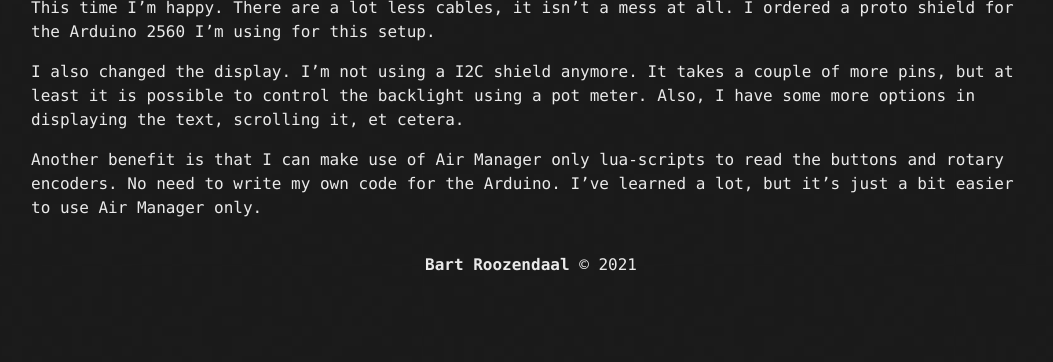
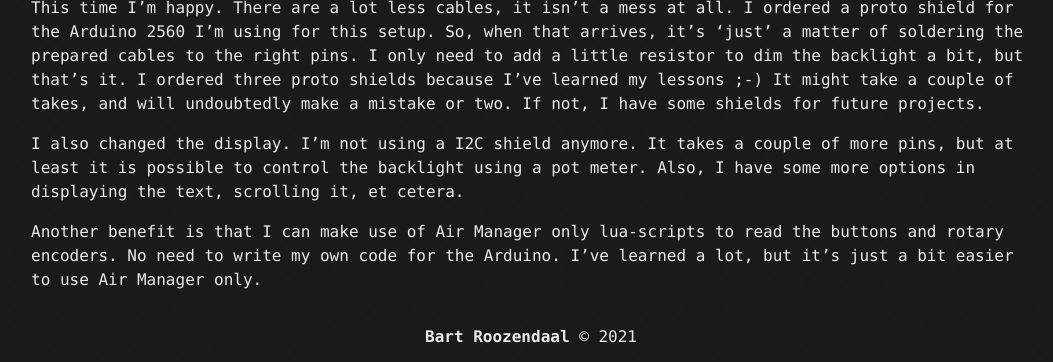
Before and after one commit to bartroozendaal/fsarduino.com, a Jekyll site: the page built from _posts/2021-04-11-Redone the wiring, again.md, in a window 1280 px wide, cut to the strip 799-1161 px from the top of the page. Shown: the whole strip, without its empty margins (109-1162 px from the left). Built offline with Jekyll 4.4.1, drawn with Linux system fonts in a browser that asks for light colours; before the commit the page ends 1089 px from its top, so only the background shows below that.

Commit message:
added some texts

```diff
--- a/_posts/2021-04-11-Redone the wiring, again.md
+++ b/_posts/2021-04-11-Redone the wiring, again.md
@@ -4,7 +4,7 @@ I wasn't happy, again, with the wiring mess. So I decided, again, to redo the wi
 | ------------------------------------- | ----------------------------------- |
 | ![How it started](assets/started.jpg) | ![How it's going](assets/going.jpg) |
 
-This time I'm happy. There are a lot less cables, it isn't a mess at all. I ordered a proto shield for the Arduino 2560 I'm using for this setup.
+This time I'm happy. There are a lot less cables, it isn't a mess at all. I ordered a proto shield for the Arduino 2560 I'm using for this setup. So, when that arrives, it's 'just' a matter of soldering the prepared cables to the right pins. I only need to add a little resistor to dim the backlight a bit, but that's it. I ordered three proto shields because I've learned my lessons ;-) It might take a couple of takes, and will undoubtedly make a mistake or two. If not, I have some shields for future projects.
 
 I also changed the display. I'm not using a I2C shield anymore. It takes a couple of more pins, but at least it is possible to control the backlight using a pot meter. Also, I have some more options in displaying the text, scrolling it, et cetera.
 
```
